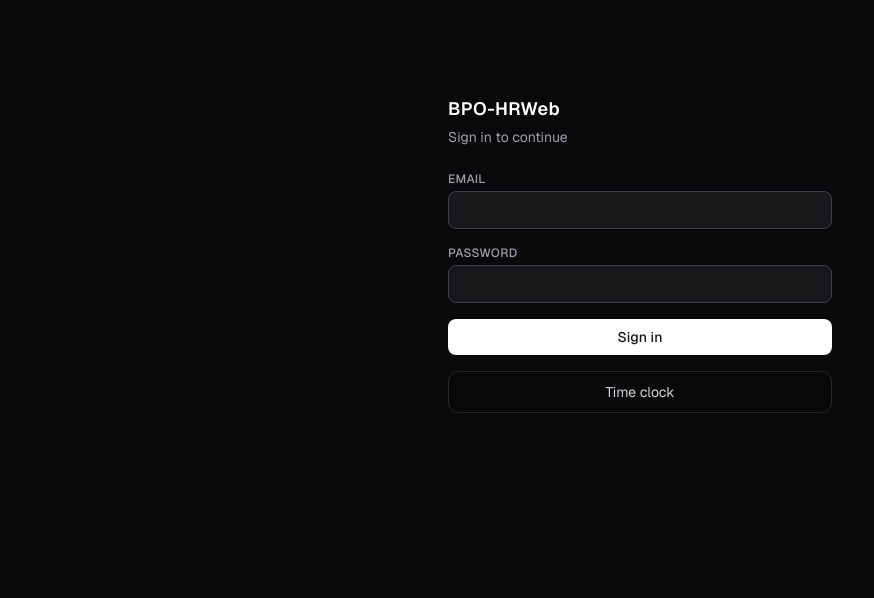
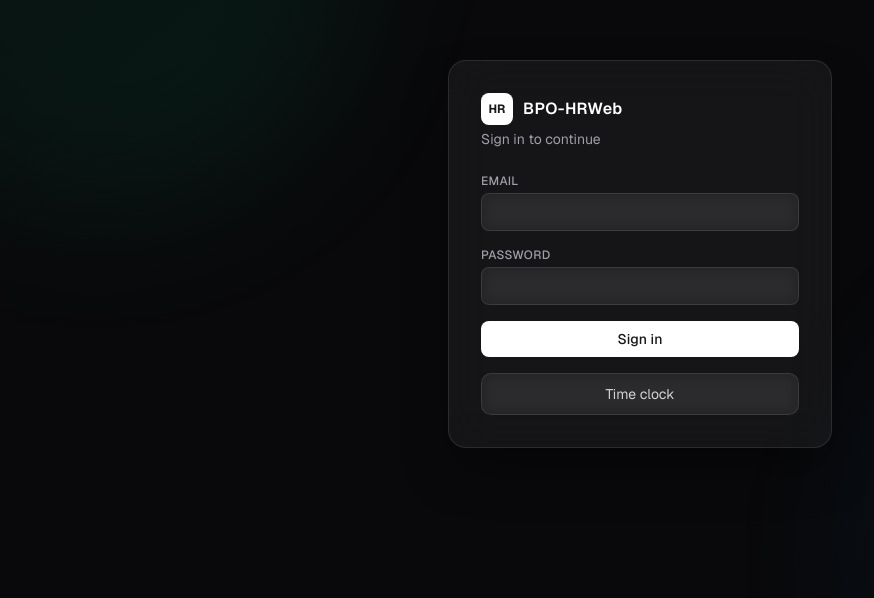
Before and after one commit to Jorayyy/hrweb, a Next.js app: page /login in a window 1280 px wide. Shown: the part 146-744 px from the top of the page, without its empty margins (0-874 px from the left). Built offline with nearby package versions, Linux system fonts and the light colour scheme; no server answers.

Commit message:
Redesign login page with glass card and gradient background

```diff
--- a/src/app/login/form.tsx
+++ b/src/app/login/form.tsx
@@ -20,7 +20,7 @@ export function LoginForm({ callbackUrl }: { callbackUrl?: string }) {
           type="email"
           required
           autoComplete="email"
-          className="mt-1 w-full rounded-md border border-zinc-700 bg-zinc-900 px-3 py-2 text-sm text-white outline-none focus:border-zinc-400"
+          className="mt-1 w-full rounded-md border border-white/10 bg-white/5 px-3 py-2 text-sm text-white outline-none backdrop-blur placeholder:text-zinc-500 focus:border-white/30"
         />
       </div>
 
@@ -34,7 +34,7 @@ export function LoginForm({ callbackUrl }: { callbackUrl?: string }) {
           type="password"
           required
           autoComplete="current-password"
-          className="mt-1 w-full rounded-md border border-zinc-700 bg-zinc-900 px-3 py-2 text-sm text-white outline-none focus:border-zinc-400"
+          className="mt-1 w-full rounded-md border border-white/10 bg-white/5 px-3 py-2 text-sm text-white outline-none backdrop-blur placeholder:text-zinc-500 focus:border-white/30"
         />
       </div>
 
--- a/src/app/login/page.tsx
+++ b/src/app/login/page.tsx
@@ -9,14 +9,28 @@ export default async function LoginPage({
   const { callbackUrl } = (await searchParams) ?? {};
 
   return (
-    <div className="flex min-h-screen items-center justify-center bg-zinc-950 px-4">
-      <div className="w-full max-w-sm">
-        <div className="text-lg font-semibold tracking-wide text-white">BPO-HRWeb</div>
+    <div className="relative flex min-h-screen items-center justify-center overflow-hidden bg-zinc-950 px-4">
+      <div className="pointer-events-none absolute inset-0">
+        <div className="absolute -left-40 -top-40 size-[32rem] rounded-full bg-emerald-600/15 blur-3xl" />
+        <div className="absolute -bottom-48 right-[-10rem] size-[36rem] rounded-full bg-sky-600/10 blur-3xl" />
+        <div className="absolute inset-0 bg-[radial-gradient(ellipse_at_center,transparent_0%,rgba(9,9,11,0.55)_100%)]" />
+      </div>
+
+      <div className="relative w-full max-w-sm rounded-2xl border border-white/10 bg-white/5 p-8 shadow-2xl shadow-black/50 backdrop-blur-xl">
+        <div className="flex items-center gap-2.5">
+          <div className="flex size-8 items-center justify-center rounded-md bg-white text-xs font-bold text-zinc-900">
+            HR
+          </div>
+          <div className="text-base font-semibold tracking-wide text-white">BPO-HRWeb</div>
+        </div>
+
         <p className="mt-1 text-sm text-zinc-400">Sign in to continue</p>
+
         <LoginForm callbackUrl={callbackUrl} />
+
         <Link
           href="/bundy"
-          className="mt-4 block rounded-lg border border-zinc-800 px-4 py-2.5 text-center text-sm text-zinc-300 hover:bg-zinc-900"
+          className="mt-4 block rounded-lg border border-white/10 bg-white/5 px-4 py-2.5 text-center text-sm text-zinc-300 backdrop-blur transition-colors hover:bg-white/10"
         >
           Time clock
         </Link>
```
